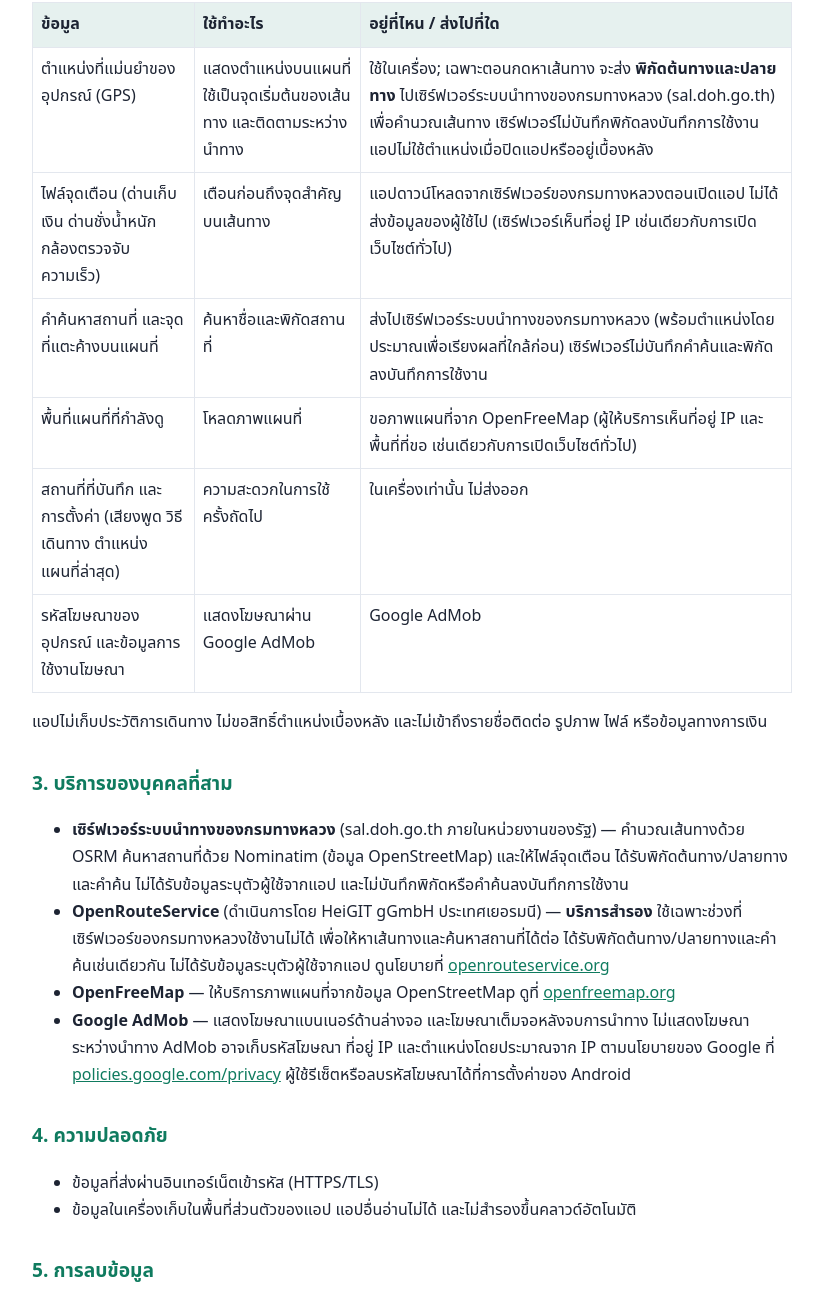
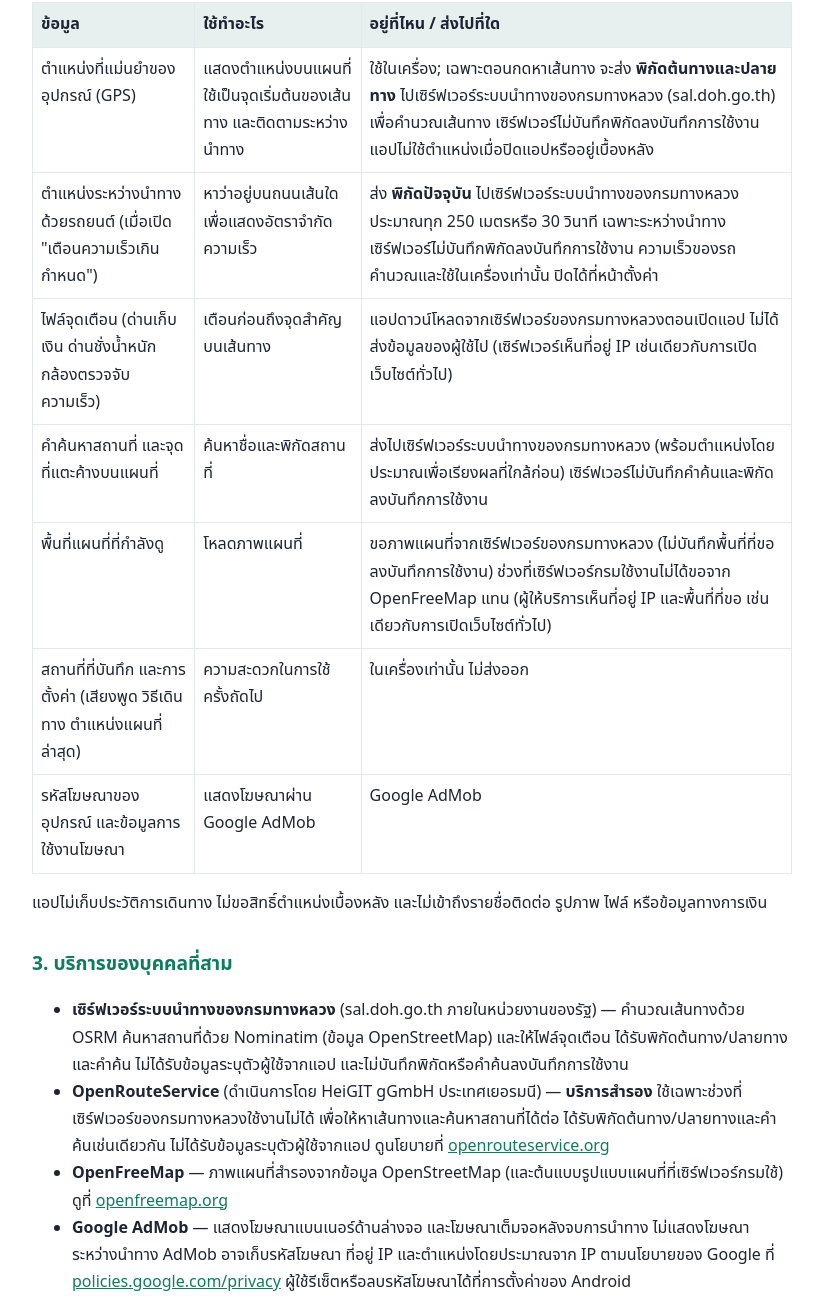
Before and after one commit to suchat-kl/suchat-kl.github.io, a plain HTML site: page navigator/privacy-policy.html in a window 1280 px wide. Shown: the part 393-1695 px from the top of the page, without its empty margins (228-1051 px from the left). Drawn offline with Linux system fonts and the light colour scheme.

Commit message:
docs(navigator): ปรับนโยบายความเป็นส่วนตัว เตือนความเร็วและแผนที่จากเครื่องกรม
Co-Authored-By: Claude Opus 5.5 <noreply@anthropic.com>

```diff
--- a/navigator/privacy-policy.html
+++ b/navigator/privacy-policy.html
@@ -29,9 +29,10 @@
 <table>
 <tr><th>ข้อมูล</th><th>ใช้ทำอะไร</th><th>อยู่ที่ไหน / ส่งไปที่ใด</th></tr>
 <tr><td>ตำแหน่งที่แม่นยำของอุปกรณ์ (GPS)</td><td>แสดงตำแหน่งบนแผนที่ ใช้เป็นจุดเริ่มต้นของเส้นทาง และติดตามระหว่างนำทาง</td><td>ใช้ในเครื่อง; เฉพาะตอนกดหาเส้นทาง จะส่ง <b>พิกัดต้นทางและปลายทาง</b> ไปเซิร์ฟเวอร์ระบบนำทางของกรมทางหลวง (sal.doh.go.th) เพื่อคำนวณเส้นทาง เซิร์ฟเวอร์ไม่บันทึกพิกัดลงบันทึกการใช้งาน แอปไม่ใช้ตำแหน่งเมื่อปิดแอปหรืออยู่เบื้องหลัง</td></tr>
+<tr><td>ตำแหน่งระหว่างนำทางด้วยรถยนต์ (เมื่อเปิด "เตือนความเร็วเกินกำหนด")</td><td>หาว่าอยู่บนถนนเส้นใดเพื่อแสดงอัตราจำกัดความเร็ว</td><td>ส่ง <b>พิกัดปัจจุบัน</b> ไปเซิร์ฟเวอร์ระบบนำทางของกรมทางหลวงประมาณทุก 250 เมตรหรือ 30 วินาที เฉพาะระหว่างนำทาง เซิร์ฟเวอร์ไม่บันทึกพิกัดลงบันทึกการใช้งาน ความเร็วของรถคำนวณและใช้ในเครื่องเท่านั้น ปิดได้ที่หน้าตั้งค่า</td></tr>
 <tr><td>ไฟล์จุดเตือน (ด่านเก็บเงิน ด่านชั่งน้ำหนัก กล้องตรวจจับความเร็ว)</td><td>เตือนก่อนถึงจุดสำคัญบนเส้นทาง</td><td>แอปดาวน์โหลดจากเซิร์ฟเวอร์ของกรมทางหลวงตอนเปิดแอป ไม่ได้ส่งข้อมูลของผู้ใช้ไป (เซิร์ฟเวอร์เห็นที่อยู่ IP เช่นเดียวกับการเปิดเว็บไซต์ทั่วไป)</td></tr>
 <tr><td>คำค้นหาสถานที่ และจุดที่แตะค้างบนแผนที่</td><td>ค้นหาชื่อและพิกัดสถานที่</td><td>ส่งไปเซิร์ฟเวอร์ระบบนำทางของกรมทางหลวง (พร้อมตำแหน่งโดยประมาณเพื่อเรียงผลที่ใกล้ก่อน) เซิร์ฟเวอร์ไม่บันทึกคำค้นและพิกัดลงบันทึกการใช้งาน</td></tr>
-<tr><td>พื้นที่แผนที่ที่กำลังดู</td><td>โหลดภาพแผนที่</td><td>ขอภาพแผนที่จาก OpenFreeMap (ผู้ให้บริการเห็นที่อยู่ IP และพื้นที่ที่ขอ เช่นเดียวกับการเปิดเว็บไซต์ทั่วไป)</td></tr>
+<tr><td>พื้นที่แผนที่ที่กำลังดู</td><td>โหลดภาพแผนที่</td><td>ขอภาพแผนที่จากเซิร์ฟเวอร์ของกรมทางหลวง (ไม่บันทึกพื้นที่ที่ขอลงบันทึกการใช้งาน) ช่วงที่เซิร์ฟเวอร์กรมใช้งานไม่ได้ขอจาก OpenFreeMap แทน (ผู้ให้บริการเห็นที่อยู่ IP และพื้นที่ที่ขอ เช่นเดียวกับการเปิดเว็บไซต์ทั่วไป)</td></tr>
 <tr><td>สถานที่ที่บันทึก และการตั้งค่า (เสียงพูด วิธีเดินทาง ตำแหน่งแผนที่ล่าสุด)</td><td>ความสะดวกในการใช้ครั้งถัดไป</td><td>ในเครื่องเท่านั้น ไม่ส่งออก</td></tr>
 <tr><td>รหัสโฆษณาของอุปกรณ์ และข้อมูลการใช้งานโฆษณา</td><td>แสดงโฆษณาผ่าน Google AdMob</td><td>Google AdMob</td></tr>
 </table>
@@ -41,7 +42,7 @@
 <ul>
 <li><b>เซิร์ฟเวอร์ระบบนำทางของกรมทางหลวง</b> (sal.doh.go.th ภายในหน่วยงานของรัฐ) — คำนวณเส้นทางด้วย OSRM ค้นหาสถานที่ด้วย Nominatim (ข้อมูล OpenStreetMap) และให้ไฟล์จุดเตือน ได้รับพิกัดต้นทาง/ปลายทางและคำค้น ไม่ได้รับข้อมูลระบุตัวผู้ใช้จากแอป และไม่บันทึกพิกัดหรือคำค้นลงบันทึกการใช้งาน</li>
 <li><b>OpenRouteService</b> (ดำเนินการโดย HeiGIT gGmbH ประเทศเยอรมนี) — <b>บริการสำรอง</b> ใช้เฉพาะช่วงที่เซิร์ฟเวอร์ของกรมทางหลวงใช้งานไม่ได้ เพื่อให้หาเส้นทางและค้นหาสถานที่ได้ต่อ ได้รับพิกัดต้นทาง/ปลายทางและคำค้นเช่นเดียวกัน ไม่ได้รับข้อมูลระบุตัวผู้ใช้จากแอป ดูนโยบายที่ <a href="https://openrouteservice.org">openrouteservice.org</a></li>
-<li><b>OpenFreeMap</b> — ให้บริการภาพแผนที่จากข้อมูล OpenStreetMap ดูที่ <a href="https://openfreemap.org">openfreemap.org</a></li>
+<li><b>OpenFreeMap</b> — ภาพแผนที่สำรองจากข้อมูล OpenStreetMap (และต้นแบบรูปแบบแผนที่ที่เซิร์ฟเวอร์กรมใช้) ดูที่ <a href="https://openfreemap.org">openfreemap.org</a></li>
 <li><b>Google AdMob</b> — แสดงโฆษณาแบนเนอร์ด้านล่างจอ และโฆษณาเต็มจอหลังจบการนำทาง ไม่แสดงโฆษณาระหว่างนำทาง AdMob อาจเก็บรหัสโฆษณา ที่อยู่ IP และตำแหน่งโดยประมาณจาก IP ตามนโยบายของ Google ที่ <a href="https://policies.google.com/privacy">policies.google.com/privacy</a> ผู้ใช้รีเซ็ตหรือลบรหัสโฆษณาได้ที่การตั้งค่าของ Android</li>
 </ul>
 
```
